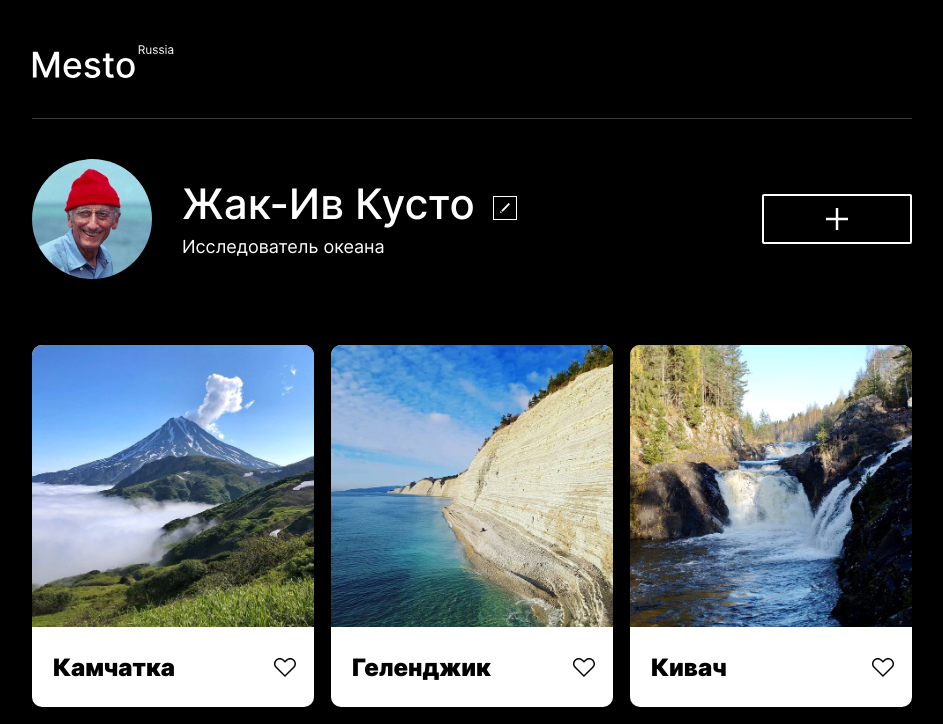
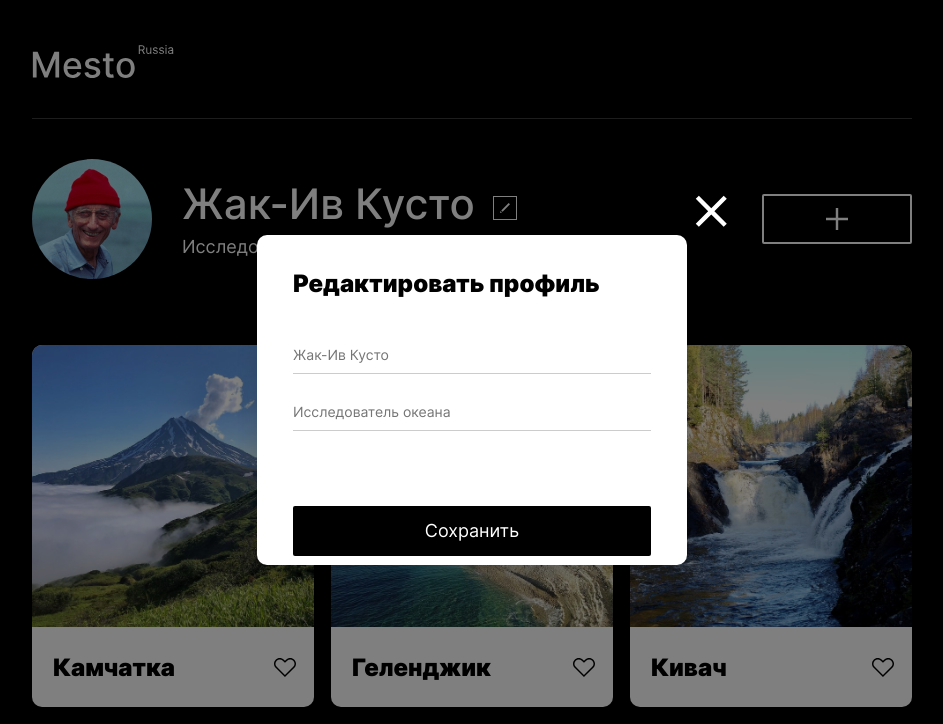
Before and after one commit to santip-a/mesto-project, a plain HTML site: page index.html in a window 1280 px wide. Shown: the top 724 px of the page, without its empty margins (168-1111 px from the left). Drawn offline with Linux system fonts and the light colour scheme.

Commit message:
Второй коммит

```diff
--- a/index.html
+++ b/index.html
@@ -80,7 +80,7 @@
   </div>
 
 
-  <div class="popup">  <!-- popup_opened  -->
+  <div class="popup popup_opened">  <!-- popup_opened  -->
     <div class="popup__container">
       <h2 class="popup__title">Редактировать профиль</h2>
       <form class="form" name="form_data">
```
